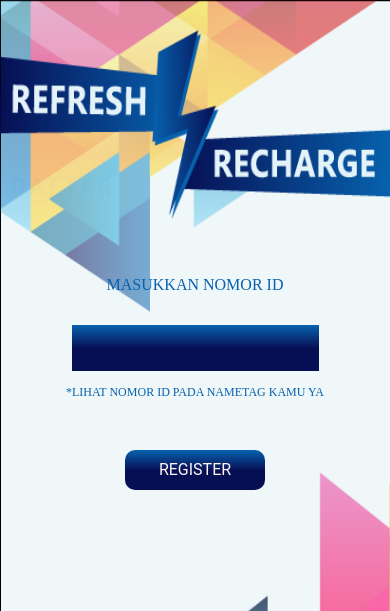
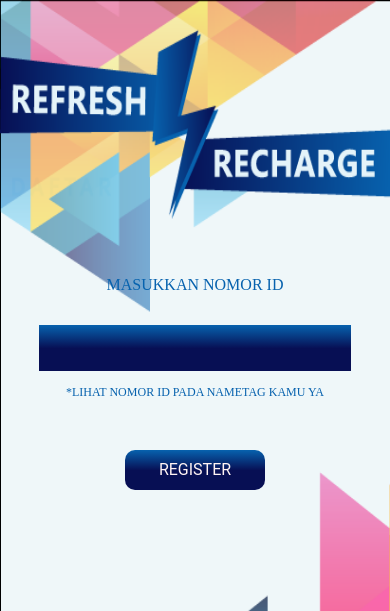
Before and after one commit to MuddySpoon/CAP2019, a PHP site: page / in a window 390 px wide. Shown: the top 611 px of the page. Run offline with PHP 8.4, Linux system fonts and the light colour scheme; some libraries are stand-ins or nearby versions.

Commit message:
Update Main Menu.css

```diff
--- a/Main Menu.css
+++ b/Main Menu.css
@@ -91,6 +91,7 @@ body {
         margin-top: 3%;
         margin-left: auto;
         margin-right: auto;
+        width: 80%;
 
         text-align: center;
         font-family: Roboto;
```
